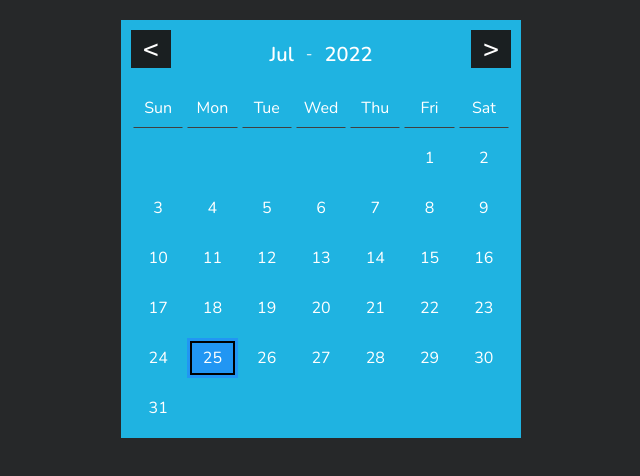
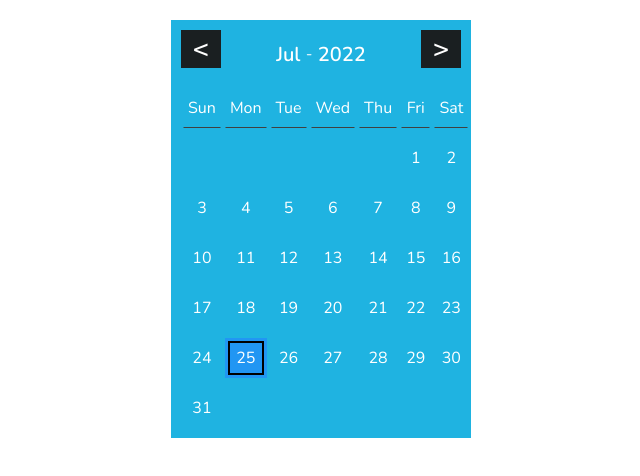
Before and after one commit to suey147/notion-calendar-widget, a plain HTML site: page index.html in a window 1280 px wide. Shown: the whole page, without its empty margins (319-959 px from the left). Drawn offline with nearby package versions, Linux system fonts and the light colour scheme.

Commit message:
Update index.html

```diff
--- a/index.html
+++ b/index.html
@@ -23,13 +23,14 @@ Source https://codepen.io/ismailvtl/pen/KrVrbp
 }
 
     body{
-    background-color: #262829;
+    background-color: #ffffff
+;
     }
 .calendar {
     font-family: 'Nunito', sans-serif;
     position: relative;
-    max-width: 400px; /*change as per your design need */
-    min-width: 320px;
+    max-width: 300px; /*change as per your design need */
+    min-width: 220px;
     background: var(--calendar-bg-color);
     color: var(--calendar-font-color);
     margin: 20px auto;
```
